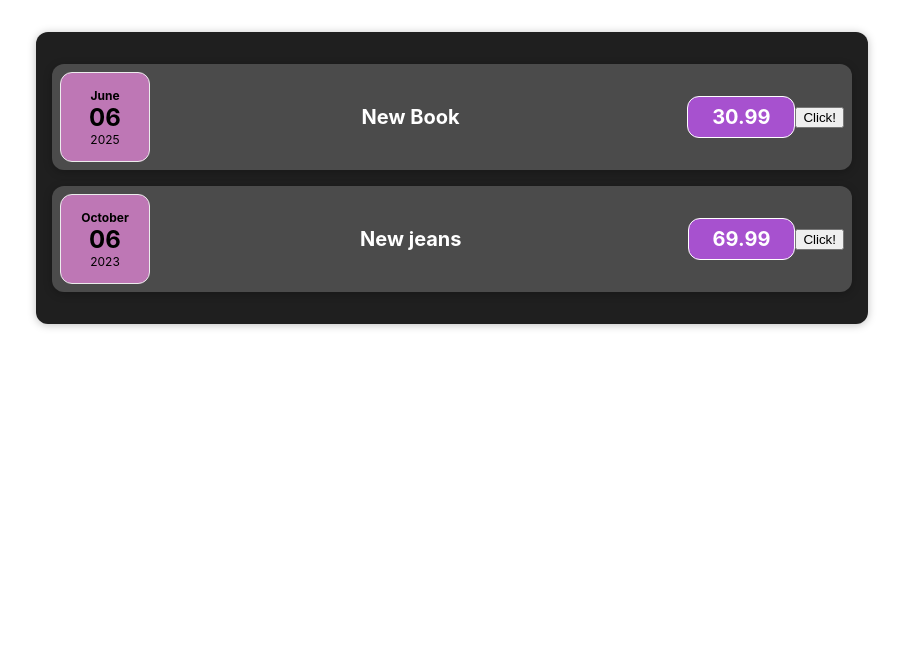
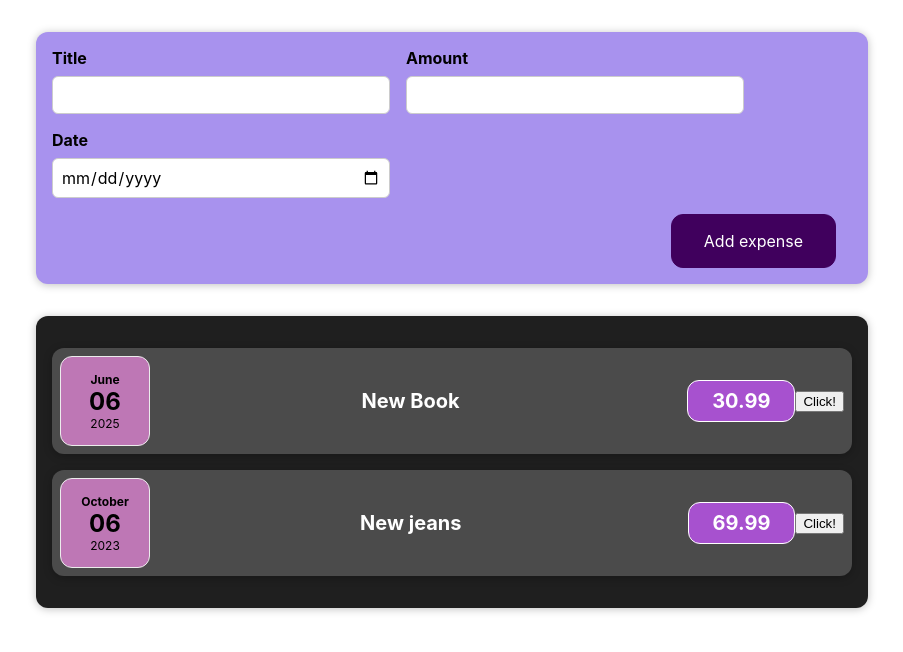
Before and after one commit to annubella/expenses, a React (Create React App) app: page / in a window 1280 px wide. Shown: the top 652 px of the page, without its empty margins (188-1091 px from the left). Built offline with nearby package versions, Linux system fonts and the light colour scheme.

Commit message:
useState kasutamine

```diff
--- a/src/App.js
+++ b/src/App.js
@@ -18,6 +18,7 @@
 ]
   return (
     <div className="App">
+      <NewExpense></NewExpense>
       <div className='card expenses'>
       <ExpenseItem
         expenseData={expenses[0]}
--- /dev/null
+++ b/src/components/NewExpense/ExpenseForm.css
@@ -0,0 +1,26 @@
+.new-expense__controls {
+    display: flex;
+    flex-wrap: wrap;
+    gap: 1rem;
+    margin-bottom: 1rem;
+    text-align: left;
+}
+
+.new-expense__control label {
+    font-weight: bold;
+    margin-bottom: 0.5rem;
+    display: block;
+}
+
+.new-expense__control input {
+    font: inherit;
+    padding: 0.5rem;
+    border-radius: 6px;
+    border: 1px solid #ccc;
+    width: 20rem;
+    max-width: 100%;
+}
+
+.new-expense__actions {
+    text-align: right;
+}
--- a/src/components/NewExpense/ExpenseForm.js
+++ b/src/components/NewExpense/ExpenseForm.js
@@ -0,0 +1,43 @@
+import './ExpenseForm.css'
+import { useState } from 'react'
+
+const ExpenseForm = (props) =>{
+    const[enteredTitle, setEnteredTitle] = useState('')
+    const[enteredAmount, setEnteredAmount] = useState('')
+    const[enteredDate, setEnteredDate] = useState('')
+
+    const titleChangeHandler = (event) =>{
+        setEnteredTitle(event.target.value)
+    }
+    const amountChangeHandler = (event) =>{
+        setEnteredAmount(event.target.value)
+    }
+    const dateChangeHandler = (event) =>{
+        setEnteredDate(event.target.value)
+    }
+    return(
+        <form>
+            <div className="new-expense__controls">
+                <div className="new-expense__control">
+                    <label>Title</label>
+                    <input type='text' onChange={titleChangeHandler}/>
+                </div>
+                <div className="new-expense__control">
+                    <label>Amount</label>
+                    <input type="number" min='0.01' step='0.01'
+                    onChange={amountChangeHandler}/>
+                </div>
+                <div className="new-expense__control">
+                    <label>Date</label>
+                    <input type='date' min='2024-01-01' max='2026-01-31'
+                    onChange={dateChangeHandler}/>
+                </div>
+            </div>
+            <div className="new-expense__actions">
+                <button type='submit'>Add expense</button>
+            </div>
+        </form>
+    )
+}
+
+export default ExpenseForm
--- /dev/null
+++ b/src/components/NewExpense/NewExpense.css
@@ -0,0 +1,38 @@
+.new-expense {
+    background-color: #a892ee;
+    padding: 1rem;
+    margin: 2rem auto;
+    width: 50rem;
+    max-width: 95%;
+    border-radius: 12px;
+    text-align: center;
+    box-shadow: 0 1px 8px rgba(0, 0, 0, 0.25);
+}
+
+.new-expense button {
+    font: inherit;
+    cursor: pointer;
+    padding: 1rem 2rem;
+    border: 1px solid #40005d;
+    background-color: #40005d;
+    color: white;
+    border-radius: 12px;
+    margin-right: 1rem;
+}
+
+.new-expense button:hover,
+.new-expense button:active {
+    background-color: #510674;
+    border-color: #510674;
+}
+
+.new-expense button.alternative {
+    color: #220131;
+    border-color: transparent;
+    background-color: transparent;
+}
+
+.new-expense button.alternative:hover,
+.new-expense button.alternative:active {
+    background-color: #ddb3f8;
+}
--- a/src/components/NewExpense/NewExpense.js
+++ b/src/components/NewExpense/NewExpense.js
@@ -1,6 +1,12 @@
+import ExpenseForm from './ExpenseForm'
+import './NewExpense.css'
+
 const NewExpense = (props) => {
     return (
-        <div></div>
+        <div className='new-expense'>
+            <ExpenseForm/>
+        </div>
     )
 }
+
 export default NewExpense
```
